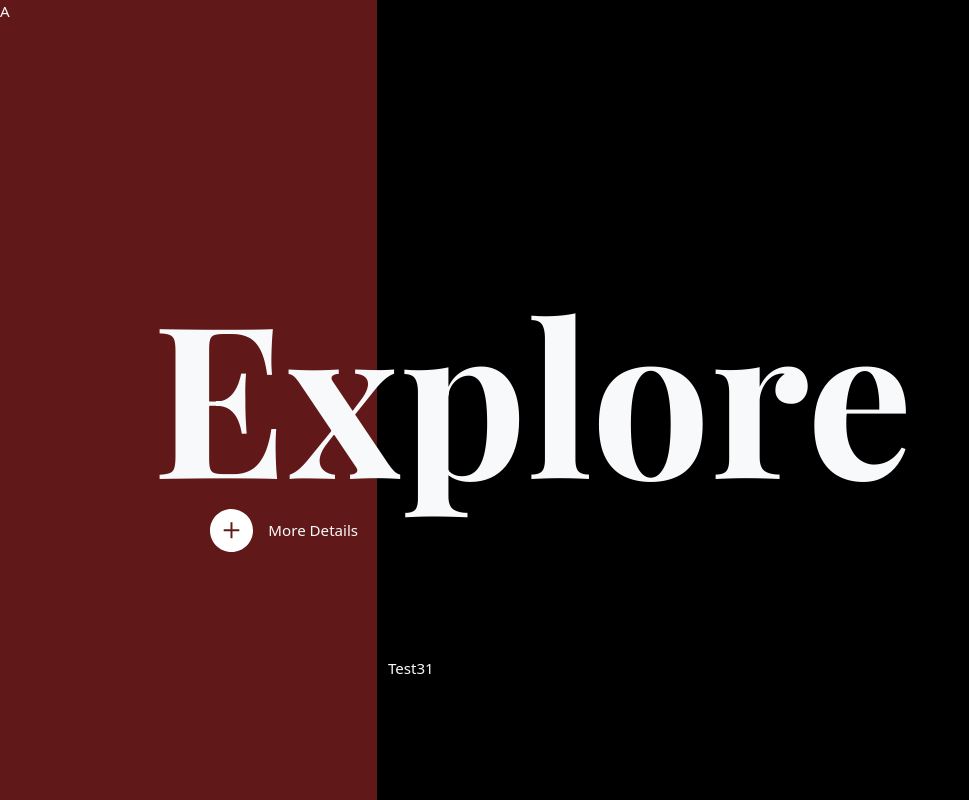
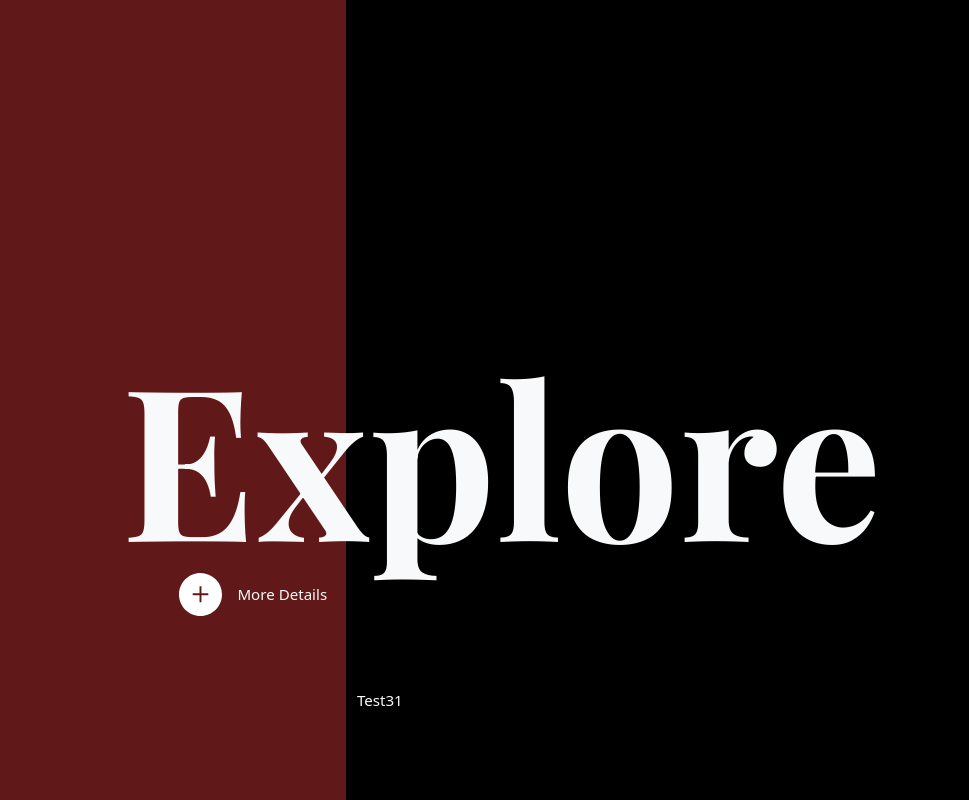
Before and after one commit to jmcbutter/CozyEarthCodingChallenge, a website: page index.html in a window 1280 px wide. Shown: the whole page, without its empty margins (0-969 px from the left). Drawn offline with nearby package versions, Linux system fonts and the light colour scheme.

Commit message:
Title works at all breakpoints with only Bootstrap and css

```diff
--- a/index.html
+++ b/index.html
@@ -11,31 +11,28 @@
     <div id="animation-card" class=""></div>
 
     <main
-      class="grid grid-r3 h-100 text-light align-items-center"
+      class="grid grid-r4 grid-c4 h-100 text-light align-items-center"
     >
-      <div class="row r1 rs3 h-100 w-100">
-        <div class="col bg-primary">
-          A
-        </div>
+      <div class="row r-1 r-s4 h-100 w-100 d-none d-lg-flex">
+        <div class="col bg-primary"></div>
       </div>
 
-      <div class="row r2">
-        <div class="col z1 p-0 display-1 position-relative ch-shift-left-2 text-light">
+      <div class="row r-2 r-s2 c-1 c-lg-2 c-se align-self-lg-end text-center text-lg-start">
+        <div class="align-self-end col p-0 display-1 position-relative ch-shift-left-2 text-light">
           <h1 class="display-1 serif">Explore</h1>
           <div
             id="more-button"
             class="mx-lg-5 my-lg-n4"
           >
-          <!-- class="container w-auto mx-5 translate-middle-y" -->
-            <button class="btn d-flex align-items-center gap-3">
+            <button class="btn d-flex align-items-center gap-3 w-100 justify-content-center justify-content-lg-start">
               <img src="./img/Plus.svg" />
-              <p id="more-button-text" class="m-0 text-light">More Details</p>
+              <p id="more-button-text" class="m-0 text-light d-none d-lg-block">More Details</p>
             </button>
           </div>
         </div>
       </div>
 
-      <div class="row row-cols-lg-4 r3">
+      <div class="row row-cols-lg-4 r-4">
         <div class="col">Test31</div>
       </div>
 
--- a/scss/style.scss
+++ b/scss/style.scss
@@ -22,12 +22,20 @@ body {
 .grid {
   display: grid;
 
-  &-r3 {
-    grid-template-rows: 1fr 1fr 1fr;
+  & > .row {
+    margin: 0;
+  }
+
+  &-c4 {
+    grid-template-columns: minmax(27%, 1fr) 1fr 1fr 1fr;
+  }
+
+  &-r4 {
+    grid-template-rows: 1fr 1fr 1fr 1fr;
   }
 }
 
-.r {
+.r- {
   &1 {
     grid-row-start: 1;
   }
@@ -40,8 +48,30 @@ body {
     grid-row-start: 3;
   }
 
-  &s3 {
-    grid-row-end: span 3;
+  &4 {
+    grid-row-start: 4;
+  }
+
+  &s2 {
+    grid-row-end: span 2;
+  }
+
+  &s4 {
+    grid-row-end: span 4;
+  }
+}
+
+.c- {
+  &1 {
+    grid-column-start: 1;
+  }
+
+  &2 {
+    grid-column-start: 2;
+  }
+
+  &se {
+    grid-column-end: end;
   }
 }
 
@@ -94,4 +124,40 @@ body {
       }
     }
   }
+
+  .r-lg- {
+    &1 {
+      grid-row-start: 1;
+    }
+
+    &2 {
+      grid-row-start: 2;
+    }
+
+    &3 {
+      grid-row-start: 3;
+    }
+
+    &4 {
+      grid-row-start: 4;
+    }
+
+    &s2 {
+      grid-row-end: span 2;
+    }
+
+    &s4 {
+      grid-row-end: span 4;
+    }
+  }
+
+  .c-lg- {
+    &2 {
+      grid-column-start: 2;
+    }
+
+    &sa {
+      grid-column-end: end;
+    }
+  }
 }
```
Also changed, not shown: scss/style.css, 1 other file.
